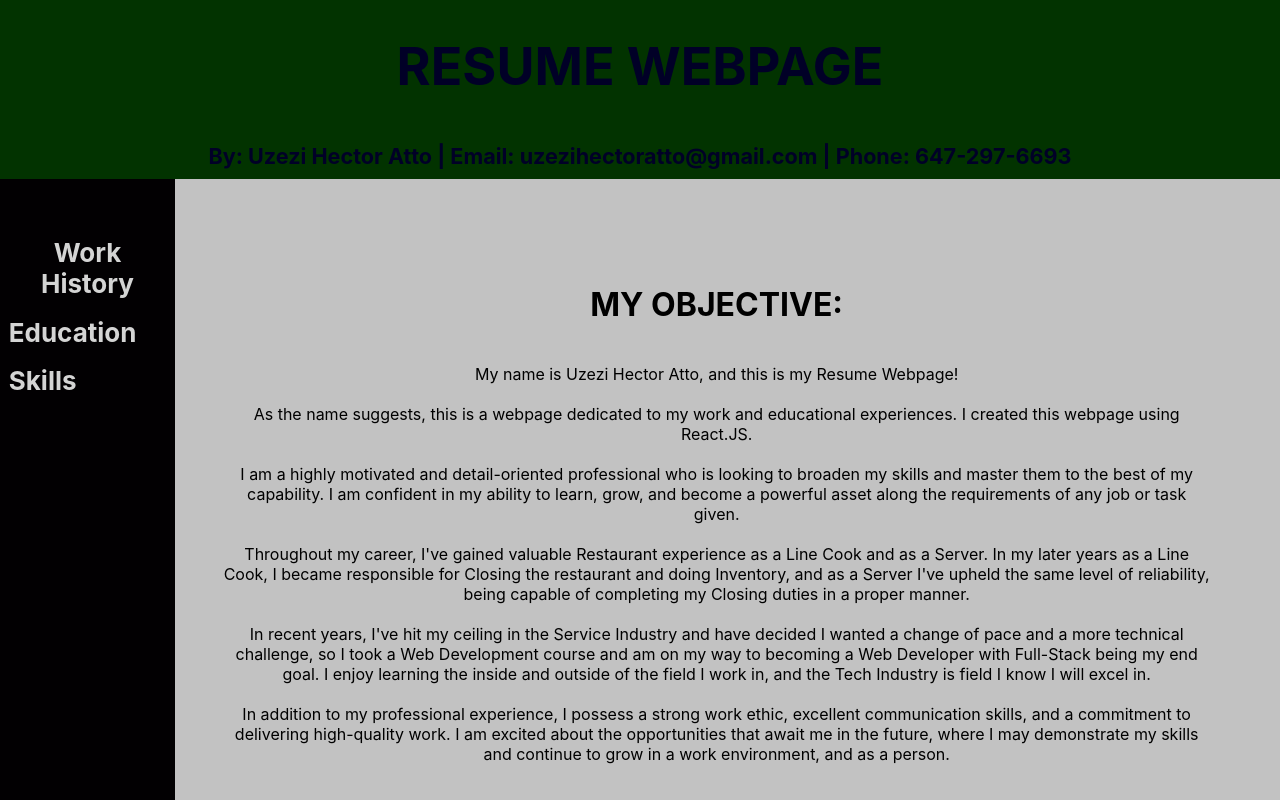
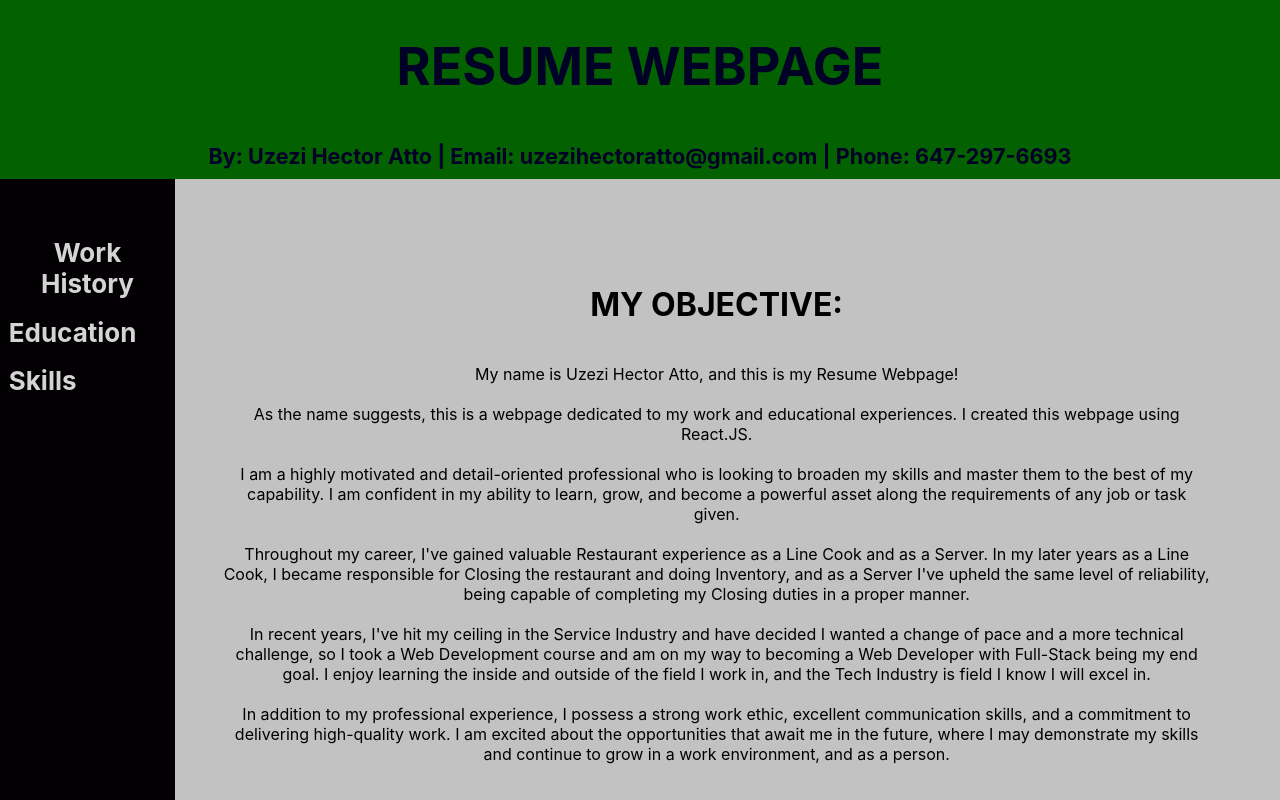
Before and after one commit to hector8th/resume, a React (Create React App) app: page / in a window 1280 px wide. Shown: the top 800 px of the page. Built offline with nearby package versions, Linux system fonts and the light colour scheme.

Commit message:
Update App.css

```diff
--- a/src/App.css
+++ b/src/App.css
@@ -20,8 +20,7 @@
 .App-header {
   display: flex;
   flex-direction: column;
-  background-color: #023300;
-  /* background-color: #036100; */
+  background-color: #036100;
   min-height: 50px;
   height: 100%;
   display: flex;
```
